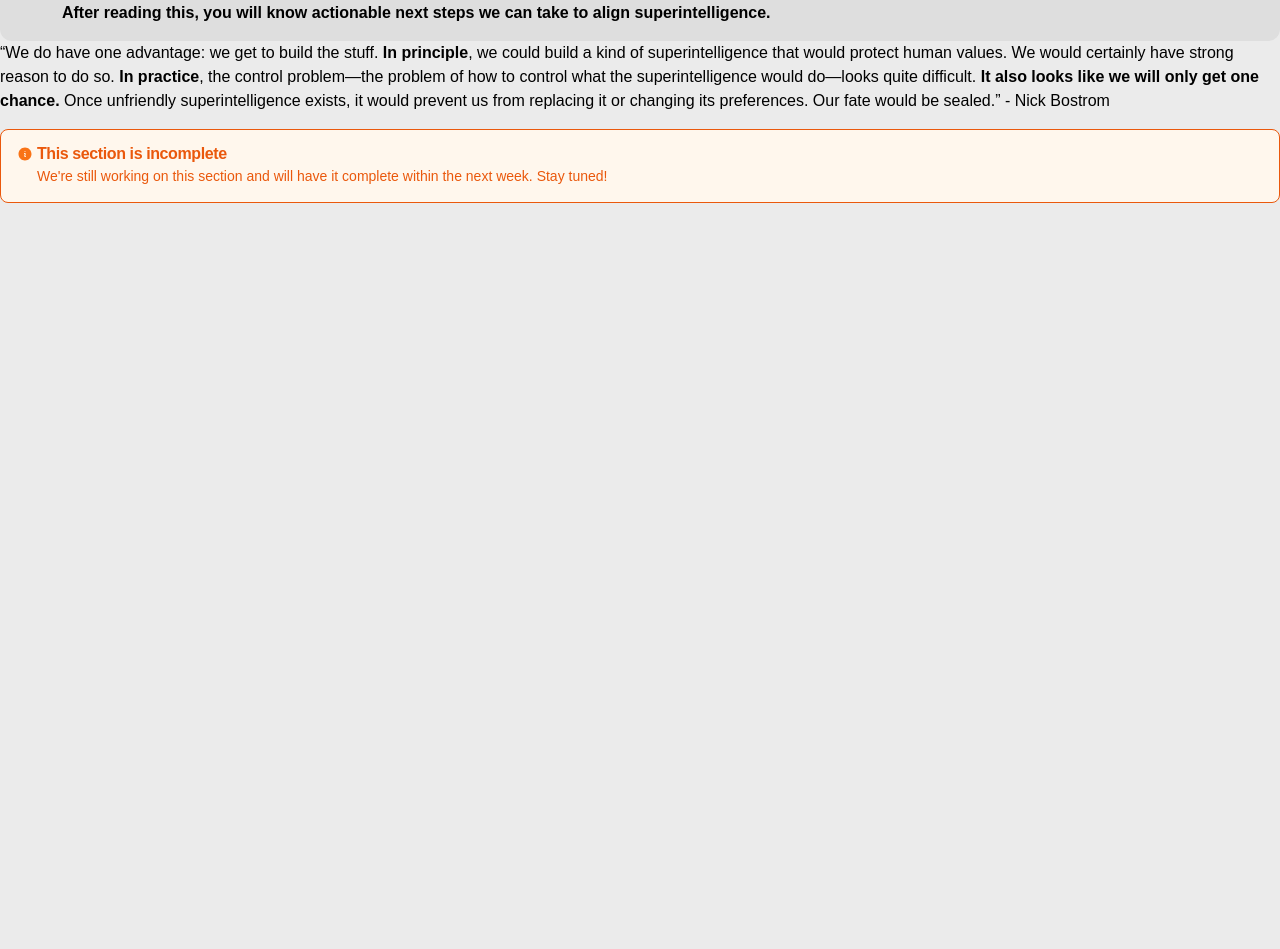
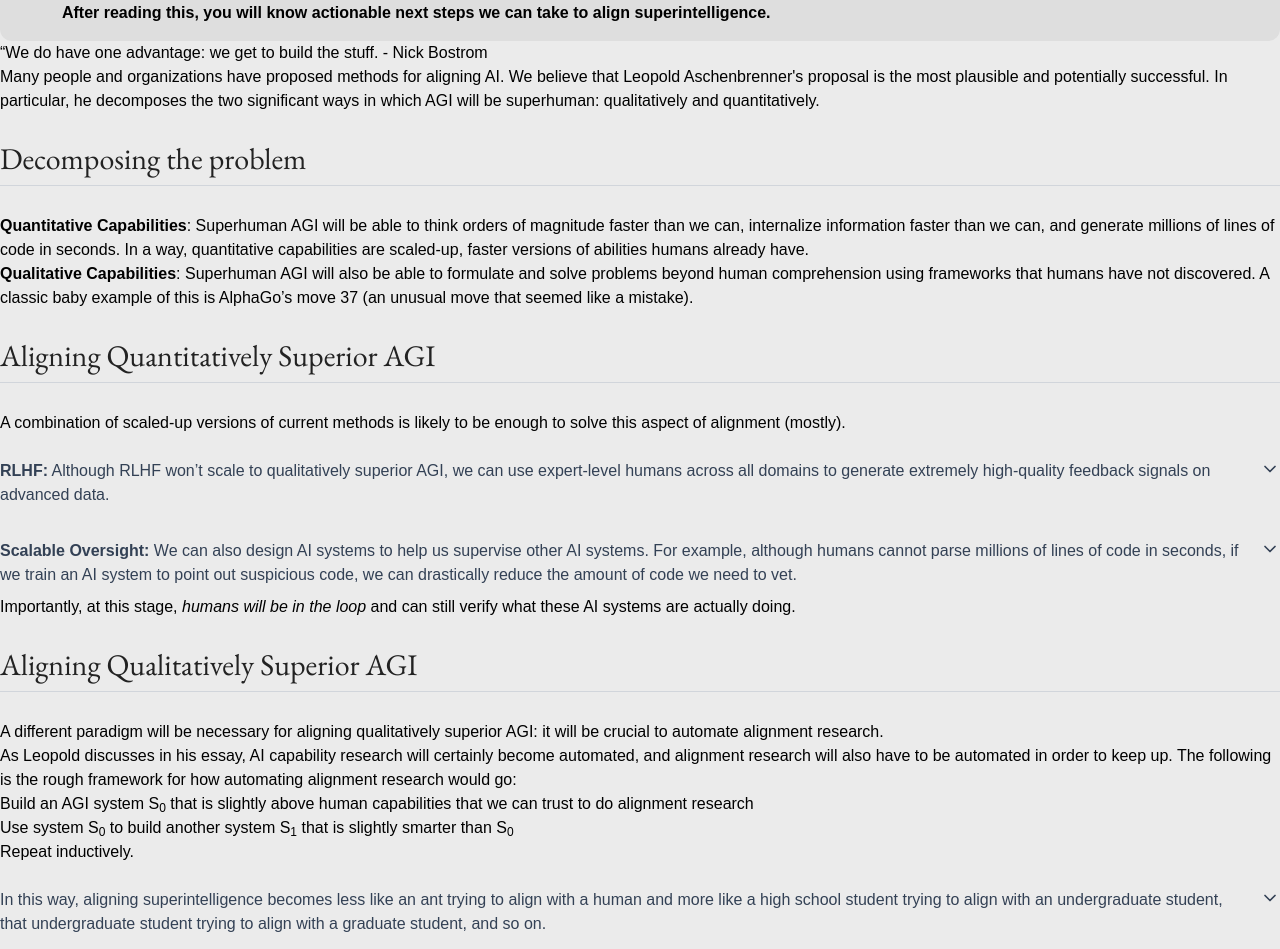
Before and after one commit to masonwang025/alignment-guide, a Next.js app: page /why-alignment/our-opportunity in a window 1280 px wide. Shown: the part 143-1092 px from the top of the page. Before the commit the page ends 800 px from the top, so only its background shows below. Built offline with nearby package versions, Linux system fonts and the light colour scheme.

Commit message:
how do we actually align ai done

```diff
--- a/src/pages/introduction.mdx
+++ b/src/pages/introduction.mdx
@@ -2,8 +2,6 @@
 import FalseCard from '../components/intro/FalseCard';
 
 # Introduction
-
-![Magnificent Grants](../assets/magnificent-grants-image.png)
 
 ## What is this guide?
 
--- a/src/pages/why-alignment/our-opportunity.mdx
+++ b/src/pages/why-alignment/our-opportunity.mdx
@@ -1,5 +1,6 @@
 import Promise from "@/components/elements/Promise";
 import CustomAlert from "@/components/elements/CustomAlert";
+import Toggle from "@/components/elements/Toggle";
 
 # How do we actually align AI?
 
@@ -10,6 +11,48 @@
 
 </Promise>
 
->“We do have one advantage: we get to build the stuff. **In principle**, we could build a kind of superintelligence that would protect human values. We would certainly have strong reason to do so. **In practice**, the control problem—the problem of how to control what the superintelligence would do—looks quite difficult. **It also looks like we will only get one chance.** Once unfriendly superintelligence exists, it would prevent us from replacing it or changing its preferences. Our fate would be sealed.” - Nick Bostrom
+> “We do have one advantage: we get to build the stuff. - Nick Bostrom
 
-<CustomAlert className="mb-0 mt-4" variant="warning" title="This section is incomplete" variant="warning" description="We're still working on this section and will have it complete within the next week. Stay tuned!" />
+Many people and organizations have proposed methods for aligning AI. We believe that Leopold Aschenbrenner's proposal is the most plausible and potentially successful. In particular, he decomposes the two significant ways in which AGI will be superhuman: qualitatively and quantitatively.
+
+## Decomposing the problem
+
+**Quantitative Capabilities**: Superhuman AGI will be able to think orders of magnitude faster than we can, internalize information faster than we can, and generate millions of lines of code in seconds. In a way, quantitative capabilities are scaled-up, faster versions of abilities humans already have.
+
+**Qualitative Capabilities**: Superhuman AGI will also be able to formulate and solve problems beyond human comprehension using frameworks that humans have not discovered. A classic baby example of this is AlphaGo’s move 37 (an unusual move that seemed like a mistake).
+
+## Aligning Quantitatively Superior AGI
+
+A combination of scaled-up versions of current methods is likely to be enough to solve this aspect of alignment (mostly).
+
+<Toggle title={<div><b>RLHF:</b> Although RLHF won’t scale to qualitatively superior AGI, we can use expert-level humans across all domains to generate extremely high-quality feedback signals on advanced data.</div>}>
+
+    The reason RLHF, as it stands, will not scale to superhuman AGI is because of its reliance on human labels. If the AGI is doing something completely incomprehensible, we won’t be able to label it appropriately, so we won’t be able to design the appropriate reward signal.
+</Toggle>
+<Toggle title={<div><b>Scalable Oversight:</b> We can also design AI systems to help us supervise other AI systems. For example, although humans cannot parse millions of lines of code in seconds, if we train an AI system to point out suspicious code, we can drastically reduce the amount of code we need to vet.</div>}>
+    This raises the question, “But how can we verify that the code-checking AI is trustworthy?” this is likely a much more solvable problem, as such a system would not have general intelligence. We can probably safety-check these systems as we improve them.
+</Toggle>
+
+Importantly, at this stage, *humans will be in the loop* and can still verify what these AI systems are actually doing.
+
+## Aligning Qualitatively Superior AGI
+A different paradigm will be necessary for aligning qualitatively superior AGI: it will be crucial to automate alignment research.
+
+As Leopold discusses in his essay, AI capability research will certainly become automated, and alignment research will also have to be automated in order to keep up. The following is the rough framework for how automating alignment research would go:
+
+1. Build an AGI system S<sub>0</sub> that is slightly above human capabilities that we can trust to do alignment research
+2. Use system S<sub>0</sub> to build another system S<sub>1</sub> that is slightly smarter than S<sub>0</sub>
+3. Repeat inductively.
+
+<Toggle title={<div>In this way, aligning superintelligence becomes less like an ant trying to align with a human and more like a high school student trying to align with an undergraduate student, that undergraduate student trying to align with a graduate student, and so on.</div>}>
+
+    A natural question then is, “Is this much weaker form of the alignment problem possible?” We have some evidence that the answer is “Yes.”
+
+    OpenAI, in their Weak-to-Strong Generalization work, showed that one can use a GPT-2-level model to elicit most of GPT-4’s abilities despite GPT-2’s relative lack of intelligence.
+
+    While there is still much work to be done here, this is an important first step in showing that some versions of the alignment problem are possible and that perhaps we can bootstrap solutions to weaker versions of the problem to solve the general problem.
+</Toggle>
+
+## Necessary actions for both aspects
+- [Interpretability](https://transformer-circuits.pub/): Advancements in interpretability, both at the mechanistic and top-down level, are likely also to be extremely helpful in aligning AI
+- [Adversarial Measurement](https://arxiv.org/abs/2202.03286): We don’t have effective methods to determine whether the systems we are building will be safe post-training, so improving our current approaches to red-teaming models will likely be crucial.
```
